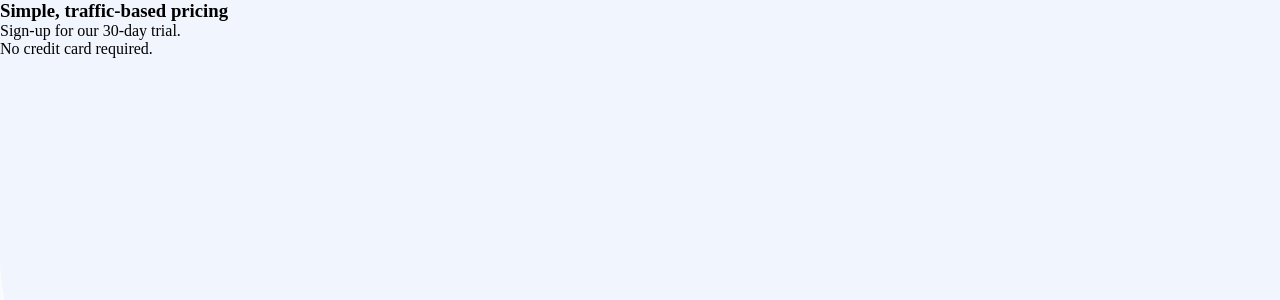
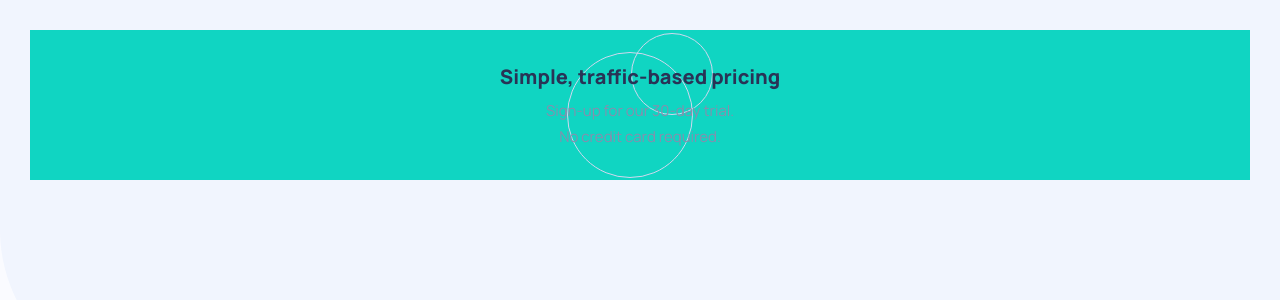
Before and after one commit to fernanda-veiga/pricing, a React (Create React App) app: page / in a window 1280 px wide. Shown: the top 300 px of the page. Built offline with nearby package versions, Linux system fonts and the light colour scheme.

Commit message:
Added styling to the Header component.

```diff
--- a/src/styles/App.css
+++ b/src/styles/App.css
@@ -17,18 +17,52 @@
 - Dark Desaturated Blue (Text & CTA Background): hsl(227, 35%, 25%)
 */
 * {
+  box-sizing: border-box;
+  padding: 0;
   margin: 0;
-  padding: 0;
-  box-sizing: border-box;
 }
 
 .App {
   width: 100vw;
   height: 100vh;
+  padding: 30px;
+  background-color: #fafbff;
   background-image: url("../images/bg-pattern.svg");
-  background-color: #fafbff;
   background-repeat: no-repeat;
-  background-size: cover 50%;
+  background-size: 1400px 50%;
+}
+
+@media (min-width: 1400px) {
+  .App {
+    background-size: 100% 50%;
+  }
+}
+.header {
+  display: flex;
+  flex-direction: column;
+  align-items: center;
+  justify-content: center;
+  gap: 10px;
+  height: 150px;
+  font-family: "Manrope", sans-serif;
+  background-color: #10d5c2;
+  background-image: url("../images/pattern-circles.svg");
+  background-repeat: no-repeat;
+  background-position: center;
+}
+.header h3 {
+  font-size: 20px;
+  font-weight: 800;
+  color: #293356;
+}
+.header span {
+  display: flex;
+  flex-direction: column;
+  align-items: center;
+  justify-content: center;
+  gap: 5px;
+  font-size: 15px;
+  color: #858fad;
 }
 
 /*# sourceMappingURL=App.css.map */
--- a/src/styles/App.scss
+++ b/src/styles/App.scss
@@ -1,4 +1,6 @@
 @use 'colors';
+
+$font: "Manrope", sans-serif;
 
 /*
 ### Primary
@@ -20,17 +22,58 @@
 */
 
 * {
+  box-sizing: border-box;
+
+  padding: 0;
   margin: 0;
-  padding: 0;
-  box-sizing: border-box;
 }
 
 .App {
   width: 100vw;
   height: 100vh;
+  padding: 30px;
 
+  background-color: colors.$veryPaleBlue;
   background-image: url("../images/bg-pattern.svg");
-  background-color: colors.$veryPaleBlue;
   background-repeat: no-repeat;
-  background-size: cover 50%;
+  background-size: 1400px 50%;
 }
+
+@media (min-width: 1400px) {
+  .App {
+    background-size: 100% 50%;
+  }
+}
+
+.header {
+  display: flex;
+  flex-direction: column;
+  align-items: center;
+  justify-content: center;
+  gap: 10px;
+  height: 150px;
+
+  font-family: $font;
+
+  background-color: colors.$strongCyan;
+  background-image: url("../images/pattern-circles.svg");
+  background-repeat: no-repeat;
+  background-position: center;
+
+  h3 {
+    font-size: 20px;
+    font-weight: 800;
+    color: colors.$darkDesaturatedBlue;
+  }
+
+  span {
+    display: flex;
+    flex-direction: column;
+    align-items: center;
+    justify-content: center;
+    gap: 5px;
+
+    font-size: 15px;
+    color: colors.$grayishBlue;
+  }
+}
```
Also changed, not shown: 1 other file (tests, documents, lock files or other folders).
